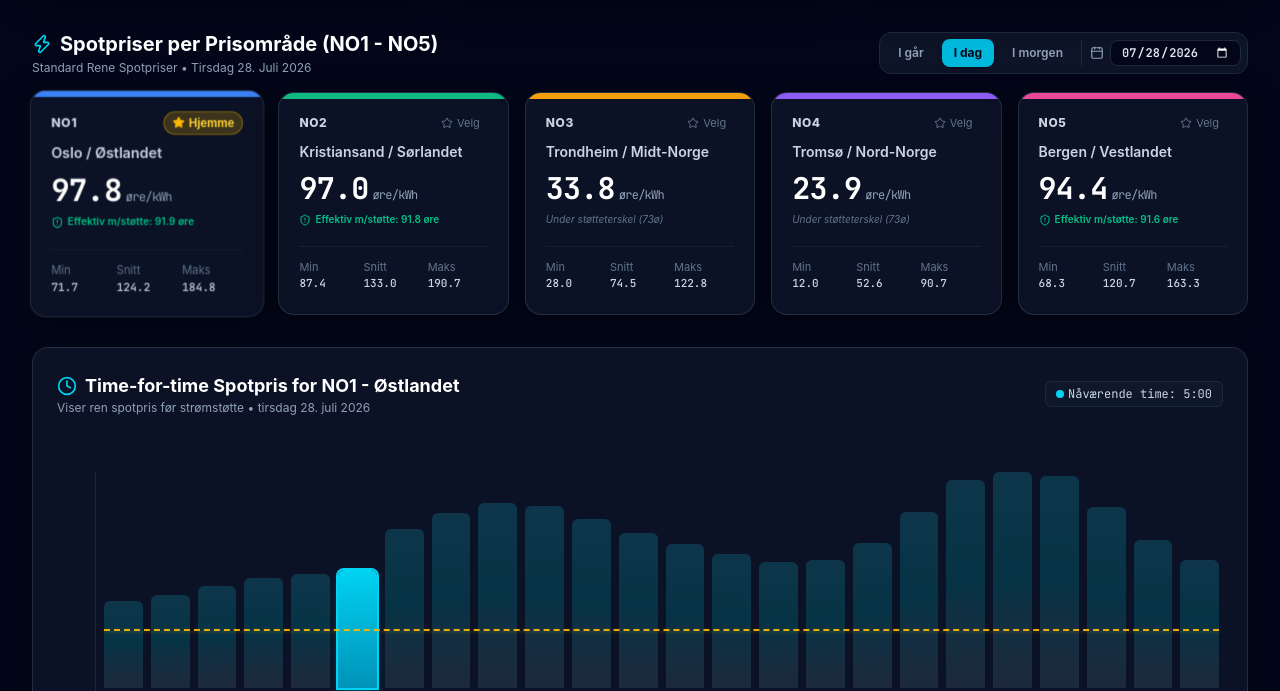
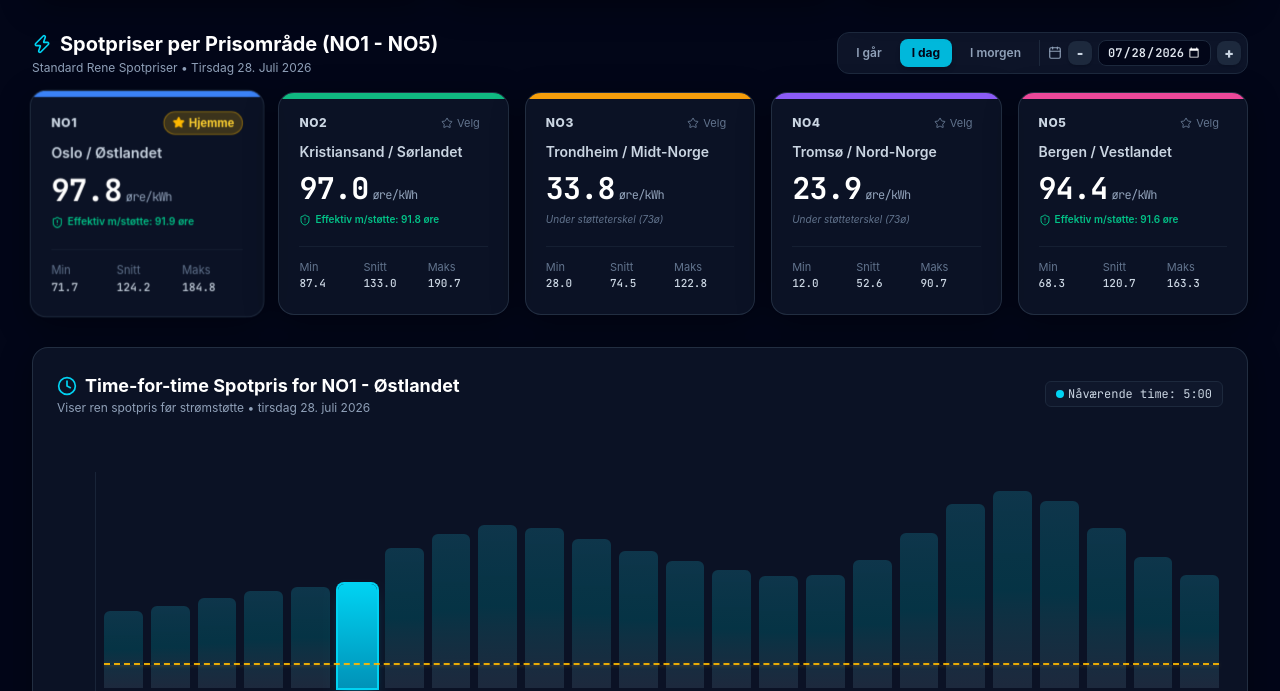
Before and after one commit to Dehypnotic/web-norskenergi, a React (Vite) app: page / in a window 1280 px wide. Shown: the part 261-952 px from the top of the page. Built offline with nearby package versions, Linux system fonts and the light colour scheme; no server answers.

Commit message:
Div korrigeringer

```diff
--- a/src/components/ZonePrices.jsx
+++ b/src/components/ZonePrices.jsx
@@ -77,14 +77,27 @@ export default function ZonePrices({ zonePrices, isLoading }) {
     }
   };
 
+  const maxAllowedDateStr = new Date(Date.now() + 86400000).toISOString().split('T')[0];
+
   const handleCustomDateChange = (dateStr) => {
     if (!dateStr) return;
-    setCustomDateStr(dateStr);
-    const targetDate = new Date(dateStr);
 
     const todayStr = new Date().toISOString().split('T')[0];
     const yesterdayStr = new Date(Date.now() - 86400000).toISOString().split('T')[0];
     const tomorrowStr = new Date(Date.now() + 86400000).toISOString().split('T')[0];
+
+    // Reset if user picks a date further into the future than tomorrow
+    if (dateStr > tomorrowStr) {
+      setDateInfoNotice('Spotpriser fra Nord Pool er kun tilgjengelige opptil i morgen. Tilbakestilte dato til i dag.');
+      setCustomDateStr(todayStr);
+      setSelectedDate(new Date());
+      setDateOption('TODAY');
+      setActiveZonePrices(zonePrices);
+      return;
+    }
+
+    setCustomDateStr(dateStr);
+    const targetDate = new Date(dateStr);
 
     let opt = 'CUSTOM';
     if (dateStr === todayStr) opt = 'TODAY';
@@ -92,6 +105,27 @@ export default function ZonePrices({ zonePrices, isLoading }) {
     else if (dateStr === tomorrowStr) opt = 'TOMORROW';
 
     fetchPricesForDate(targetDate, opt);
+  };
+
+  const handleStepPrevDay = () => {
+    const current = selectedDate ? new Date(selectedDate) : new Date();
+    const prevDate = new Date(current.getTime() - 86400000);
+    const dateStr = prevDate.toISOString().split('T')[0];
+    handleCustomDateChange(dateStr);
+  };
+
+  const handleStepNextDay = () => {
+    const current = selectedDate ? new Date(selectedDate) : new Date();
+    const nextDate = new Date(current.getTime() + 86400000);
+    const dateStr = nextDate.toISOString().split('T')[0];
+    const tomorrowStr = new Date(Date.now() + 86400000).toISOString().split('T')[0];
+
+    if (dateStr > tomorrowStr) {
+      setDateInfoNotice('Kan ikke bla lenger frem. Spotpriser publiseres kun opptil 1 døgn i forkant.');
+      return;
+    }
+
+    handleCustomDateChange(dateStr);
   };
 
   const formatDateLabel = (d) => {
@@ -267,12 +301,34 @@ export default function ZonePrices({ zonePrices, isLoading }) {
 
             <div className="flex items-center gap-1.5 pl-2 border-l border-slate-800">
               <Calendar className="w-3.5 h-3.5 text-slate-400" />
+
+              {/* Step -1 Day Button */}
+              <button
+                onClick={handleStepPrevDay}
+                disabled={isFetchingDatePrices}
+                title="Gå til forrige dag (-1 dag)"
+                className="w-6 h-6 rounded-lg bg-slate-800 hover:bg-cyan-500 hover:text-slate-950 text-slate-300 font-black text-sm flex items-center justify-center transition-all shadow-sm active:scale-95 disabled:opacity-50"
+              >
+                -
+              </button>
+
               <input
                 type="date"
                 value={customDateStr}
+                max={maxAllowedDateStr}
                 onChange={(e) => handleCustomDateChange(e.target.value)}
-                className="bg-slate-950 border border-slate-800 text-slate-200 text-xs font-mono rounded-lg px-2.5 py-1 outline-none focus:border-cyan-500"
+                className="bg-slate-950 border border-slate-800 text-slate-200 text-xs font-mono rounded-lg px-2 py-1 outline-none focus:border-cyan-500"
               />
+
+              {/* Step +1 Day Button */}
+              <button
+                onClick={handleStepNextDay}
+                disabled={isFetchingDatePrices}
+                title="Gå til neste dag (+1 dag)"
+                className="w-6 h-6 rounded-lg bg-slate-800 hover:bg-cyan-500 hover:text-slate-950 text-slate-300 font-black text-sm flex items-center justify-center transition-all shadow-sm active:scale-95 disabled:opacity-50"
+              >
+                +
+              </button>
             </div>
           </div>
         </div>
@@ -416,7 +472,26 @@ export default function ZonePrices({ zonePrices, isLoading }) {
           </div>
         </div>
 
-        {/* 24 Hour Bar Graph Visualization with Left Category Indicator & Norgespris Line */}
+        {/* 24 Hour Bar Graph Visualization with Zero Baseline & Red Negative Bars */}
+        {(() => {
+          const selectedIsNo4 = selectedZone === 'NO4';
+          const vatFactor = (includeVat && !selectedIsNo4) ? 1.25 : 1.0;
+
+          // Compute all display prices for 24 hours
+          const hourlyDisplayOre = hourly.map(item => {
+            const nok = item.NOK_per_kWh;
+            const rawOre = nok * vatFactor * 100;
+            const support = calculateStromstotte(nok, includeVat && !selectedIsNo4);
+            const effectiveOre = support.hasSubsidy ? (support.effectivePricePerKwh * 100) : rawOre;
+            return includeStromstotte ? effectiveOre : rawOre;
+          });
+
+          const maxOre = Math.max(120, Math.max(...hourlyDisplayOre) * 1.1);
+          const minOre = Math.min(0, Math.min(...hourlyDisplayOre));
+          const totalSpan = Math.max(10, maxOre - minOre);
+          const zeroBaselinePercent = (Math.abs(minOre) / totalSpan) * 100;
+
+          return (
             <div className="space-y-4">
               <div className="flex items-stretch gap-2 pt-8 pb-2 px-1 border-b border-slate-800/80 relative">
 
@@ -426,36 +501,34 @@ export default function ZonePrices({ zonePrices, isLoading }) {
                   <span className="text-slate-400 font-bold tracking-wider">time</span>
                 </div>
 
-            {/* 24 Hours Bars + Swapped Labels Stack */}
+                {/* 24 Hours Bars + Zero Baseline Stack */}
                 <div className="flex-1 h-64 flex items-end gap-1 sm:gap-2 relative">
 
-              {/* Clean Norgespris Reference Line in Front of Graph Bars */}
+                  {/* Zero Baseline Line if graph has zero/negative area */}
+                  <div
+                    className="absolute left-0 right-0 border-b border-slate-700/80 pointer-events-none z-10"
+                    style={{ bottom: `${zeroBaselinePercent}%` }}
+                  />
+
+                  {/* Clean Norgespris Reference Line */}
                   {showNorgespris && (() => {
-                const maxGraphOre = Math.max(150, (selectedData.max || 1) * (includeVat && !selectedIsNo4 ? 1.25 : 1) * 100 * 1.15);
-                const norgesprisPercent = Math.min(100, Math.max(0, (selectedNorgesprisOre / maxGraphOre) * 100));
+                    const norgesprisPercent = Math.min(100, Math.max(0, ((selectedNorgesprisOre - minOre) / totalSpan) * 100));
 
                     return (
                       <div
                         className="absolute left-0 right-0 z-25 border-b-2 border-dashed border-amber-400/90 pointer-events-none transition-all duration-300 shadow-sm shadow-amber-500/20"
-                    style={{ bottom: `calc(${norgesprisPercent}% + 36px)` }}
+                        style={{ bottom: `${norgesprisPercent}%` }}
                       />
                     );
                   })()}
 
                   {hourly.map((item, idx) => {
-                const nok = item.NOK_per_kWh;
-                const isNo4 = selectedZone === 'NO4';
-                const vatFactor = (includeVat && !isNo4) ? 1.25 : 1.0;
-                const rawOre = nok * vatFactor * 100;
-
-                const support = calculateStromstotte(nok, includeVat && !isNo4);
-                const effectiveOre = support.hasSubsidy ? (support.effectivePricePerKwh * 100) : rawOre;
-                const displayOre = includeStromstotte ? effectiveOre : rawOre;
-
-                const maxGraphOre = Math.max(150, (selectedData.max || 1) * vatFactor * 100 * 1.15);
-                const heightPercent = Math.min(100, Math.max(8, (displayOre / maxGraphOre) * 100));
+                    const displayOre = hourlyDisplayOre[idx] || 0;
+                    const isNegative = displayOre < 0;
                     const isTodayDate = dateOption === 'TODAY';
                     const isCurrentHour = isTodayDate && idx === selectedData.currentHour;
+
+                    const barHeightPercent = Math.max(2, (Math.abs(displayOre) / totalSpan) * 100);
 
                     return (
                       <div key={idx} className="flex-1 flex flex-col items-center h-full justify-end group relative z-15">
@@ -463,7 +536,9 @@ export default function ZonePrices({ zonePrices, isLoading }) {
                         {/* Tooltip on Hover */}
                         <div className="opacity-0 group-hover:opacity-100 transition-opacity absolute -top-12 z-30 bg-slate-900 border border-slate-700 text-white text-[11px] font-mono px-2.5 py-1 rounded shadow-xl whitespace-nowrap pointer-events-none">
                           <div className="font-bold">{String(idx).padStart(2, '0')}:00 - {String((idx+1)%24).padStart(2, '0')}:00</div>
-                      <div className="text-cyan-400">{displayOre.toFixed(2)} øre/kWh</div>
+                          <div className={isNegative ? 'text-rose-400 font-bold' : 'text-cyan-400'}>
+                            {displayOre.toFixed(2)} øre/kWh {isNegative && '(Negativ pris!)'}
+                          </div>
                           {showNorgespris && (
                             <div className={displayOre >= selectedNorgesprisOre ? 'text-amber-400' : 'text-emerald-400'}>
                               {(displayOre - selectedNorgesprisOre) >= 0 ? `+${(displayOre - selectedNorgesprisOre).toFixed(1)}ø vs Norgespris` : `${(displayOre - selectedNorgesprisOre).toFixed(1)}ø vs Norgespris`}
@@ -471,25 +546,45 @@ export default function ZonePrices({ zonePrices, isLoading }) {
                           )}
                         </div>
 
-                    {/* Bar */}
+                        {/* Bar Area wrapper */}
+                        <div className="w-full h-full relative">
+                          {isNegative ? (
+                            /* Negative Bar (Grows Downwards from zero baseline in RED) */
                             <div
-                      className={`w-full rounded-t-md transition-all duration-300 ${
+                              className="absolute w-full rounded-b-md transition-all duration-300 bg-gradient-to-b from-rose-500 via-rose-600 to-rose-800 ring-1 ring-rose-400 shadow-lg shadow-rose-500/30"
+                              style={{
+                                top: `${100 - zeroBaselinePercent}%`,
+                                height: `${barHeightPercent}%`
+                              }}
+                            />
+                          ) : (
+                            /* Positive Bar (Grows Upwards from zero baseline) */
+                            <div
+                              className={`absolute w-full rounded-t-md transition-all duration-300 ${
                                 isCurrentHour
                                   ? 'bg-gradient-to-t from-cyan-600 to-cyan-400 shadow-lg shadow-cyan-500/30 ring-2 ring-cyan-400'
                                   : 'bg-gradient-to-t from-slate-800 via-cyan-950 to-cyan-900/60 hover:from-cyan-900 hover:to-cyan-500/80'
                               }`}
-                      style={{ height: `${heightPercent}%` }}
+                              style={{
+                                bottom: `${zeroBaselinePercent}%`,
+                                height: `${barHeightPercent}%`
+                              }}
                             />
+                          )}
+                        </div>
 
                         {/* Swapped Stack: Øre on top (under baseline), Time on bottom */}
                         <div className="mt-2 flex flex-col items-center gap-0.5 pointer-events-none">
-                      <span className={`text-[9px] sm:text-[10px] font-mono font-bold ${isCurrentHour ? 'text-cyan-300' : 'text-slate-300'}`}>
+                          <span className={`text-[9px] sm:text-[10px] font-mono font-bold ${
+                            isNegative ? 'text-rose-400' : (isCurrentHour ? 'text-cyan-300' : 'text-slate-300')
+                          }`}>
                             {Math.round(displayOre)}
                           </span>
                           <span className={`text-[10px] font-mono ${isCurrentHour ? 'text-cyan-400 font-bold' : 'text-slate-400'}`}>
                             {String(idx).padStart(2, '0')}
                           </span>
                         </div>
+
                       </div>
                     );
                   })}
@@ -497,6 +592,8 @@ export default function ZonePrices({ zonePrices, isLoading }) {
 
               </div>
             </div>
+          );
+        })()}
 
       </div>
 
```
Also changed, not shown: 5 other files (tests, documents, lock files or other folders). Lines whose indentation alone changed are shown as unchanged.
